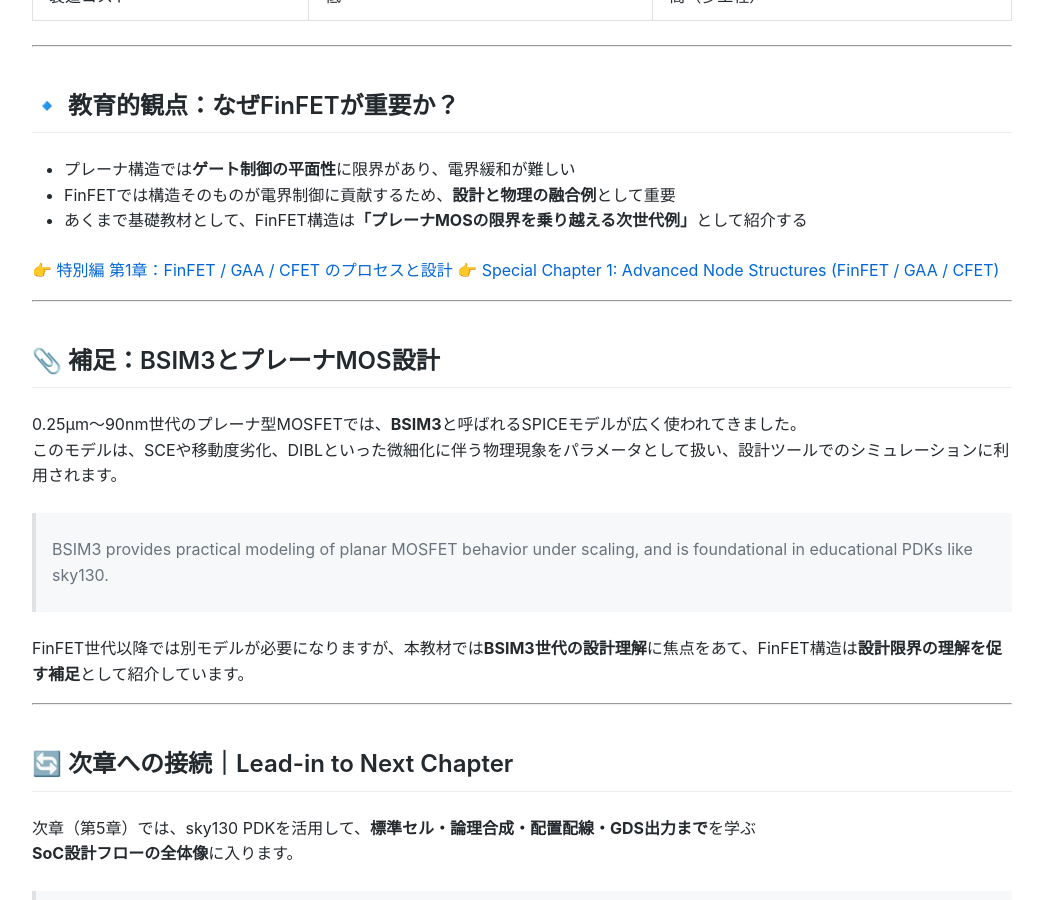
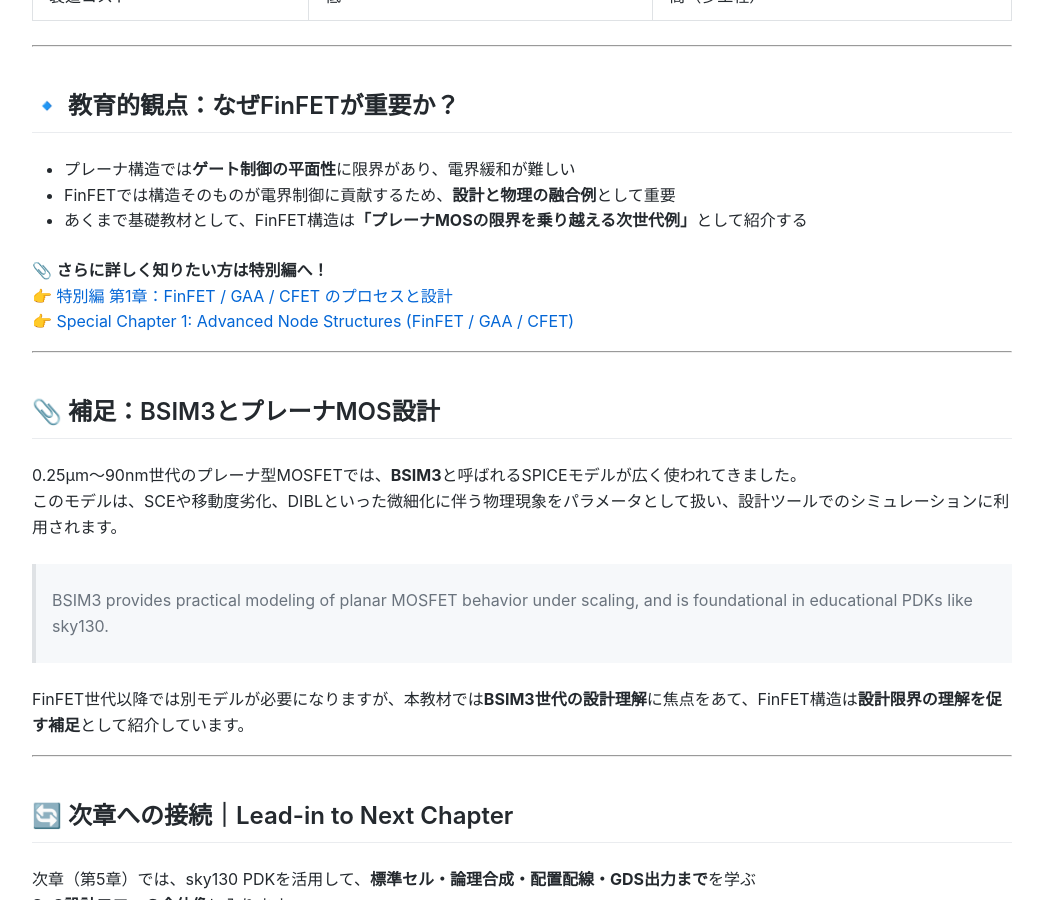
Before and after one commit to Samizo-AITL/Edusemi-v4x, a Jekyll site: the page built from chapter4_mos_characteristics/4.8_scaling_limits_and_finfet.md, in a window 1280 px wide and 900 px high, scrolled down 2089 px. Shown: the whole window, without its empty margins (118-1161 px from the left). Built offline with Jekyll 4.4.1, drawn with Linux system fonts in a browser that asks for light colours.

Commit message:
Update 4.8_scaling_limits_and_finfet.md

```diff
--- a/chapter4_mos_characteristics/4.8_scaling_limits_and_finfet.md
+++ b/chapter4_mos_characteristics/4.8_scaling_limits_and_finfet.md
@@ -72,6 +72,7 @@
 - FinFETでは構造そのものが電界制御に貢献するため、**設計と物理の融合例**として重要
 - あくまで基礎教材として、FinFET構造は**「プレーナMOSの限界を乗り越える次世代例」**として紹介する
 
+📎 **さらに詳しく知りたい方は特別編へ！**
 👉 [特別編 第1章：FinFET / GAA / CFET のプロセスと設計](../f_chapter1_finfet_gaa/README.md)
 👉 [Special Chapter 1: Advanced Node Structures (FinFET / GAA / CFET)](../f_chapter1_finfet_gaa/README.md)
 
```
